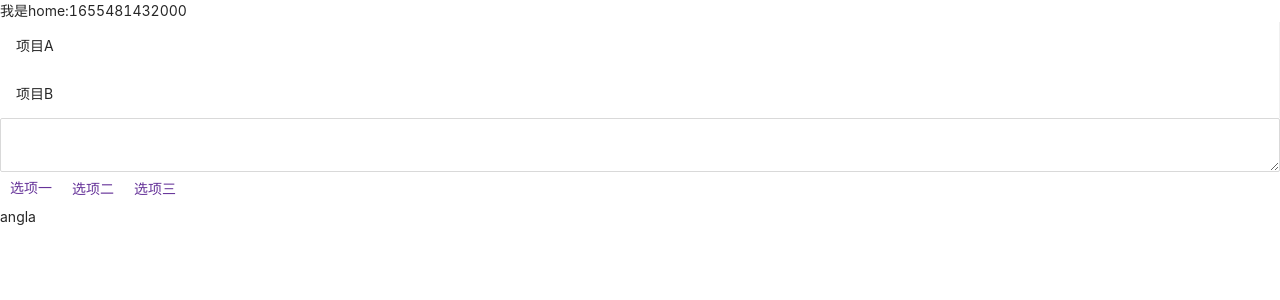
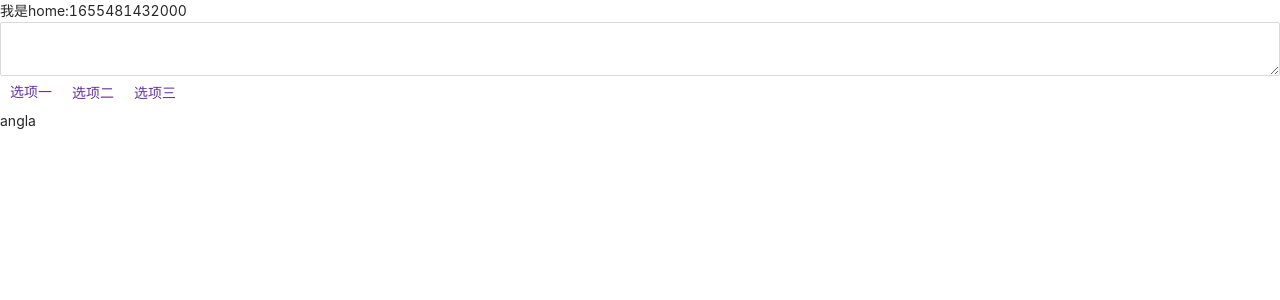
Before and after one commit to Hello-job/custom-components, a React app: page /home in a window 1280 px wide. Shown: the top 300 px of the page. Built offline with nearby package versions, Linux system fonts and the light colour scheme.

Commit message:
feat: 测试优化

```diff
--- a/src/App.tsx
+++ b/src/App.tsx
@@ -5,7 +5,7 @@
 // import zhCN from 'antd/lib/locale/zh_CN';
 import "antd/dist/antd.css";
 import 'normalize.css'
-import { BrowserRouter, Routes, Route, Outlet } from "react-router-dom";
+import { BrowserRouter, Routes, Route, Outlet, Navigate } from "react-router-dom";
 import SideMenu from "./layout";
 import Home from "./views/home";
 
@@ -15,6 +15,7 @@
   return (
     <BrowserRouter>
       <Routes>
+      <Route path="*" element={<Navigate to="/home"/>}></Route>
         {routers.map((route: any) => {
           return (
             <Route
--- a/src/views/home/index.tsx
+++ b/src/views/home/index.tsx
@@ -10,37 +10,9 @@
 const Home = () => {
     const { title } = useDate({title: '我是home'})
     const navigate = useNavigate();
-    const onClick = (e: any) => {
-      console.log(">>>>>路由信息", e);
-      navigate(e.key)
-    };
-    const routers = [
-        {
-            path: '/home/A',
-            name: '项目A',
-            exact: true,
-            sensitive: true,
-            strict: true,
-        },
-        {
-            path: '/home/B',
-            name: '项目B',
-            exact: true,
-            sensitive: true,
-            strict: true,
-        },
-    ]
+
     return <>
     {title}
-        <Menu defaultSelectedKeys={['/home']} onClick={onClick} style={{ width: "100%" }}>
-          {routers.map((item: any) => {
-            return (
-              <Menu.Item key={item.path}>
-                <span>{item.name}</span>
-              </Menu.Item>
-            );
-          })}
-        </Menu>
         <AtInput/>
         <SeleTab/>
     <Outlet/>
```
